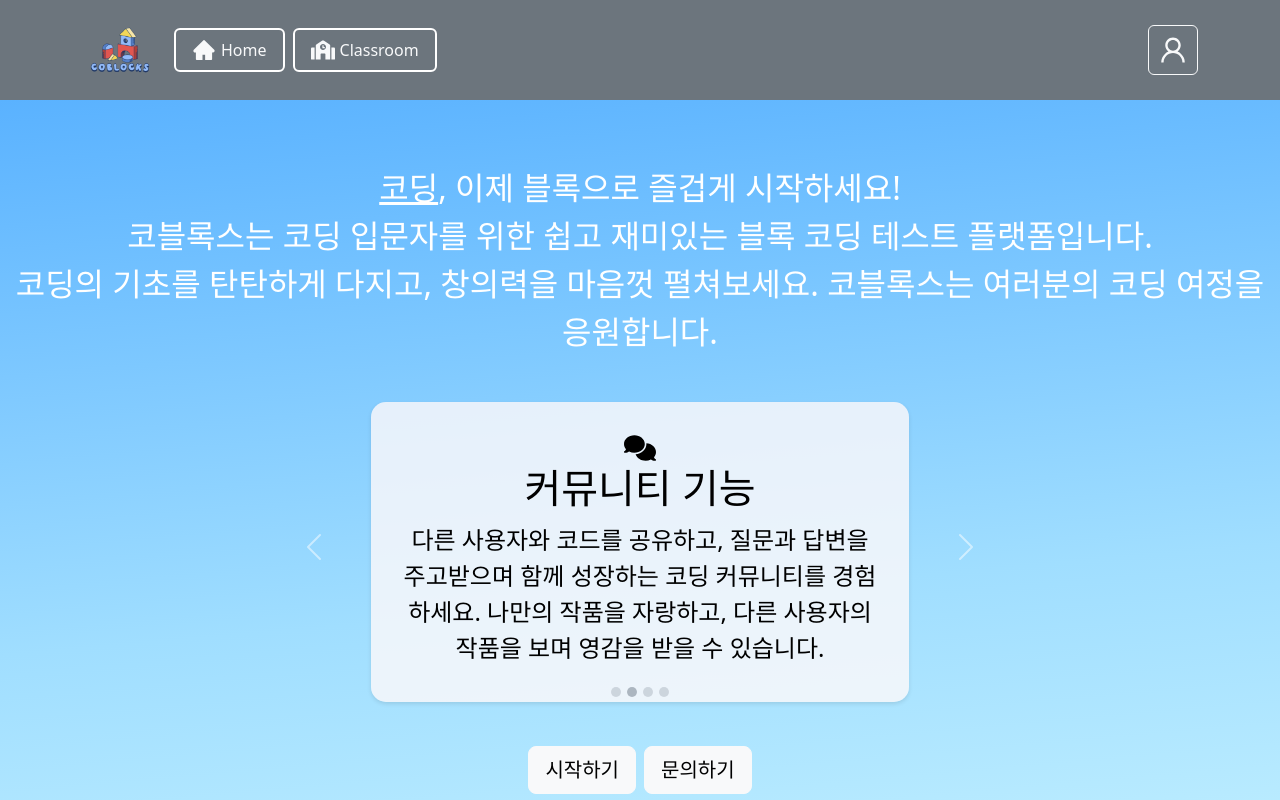
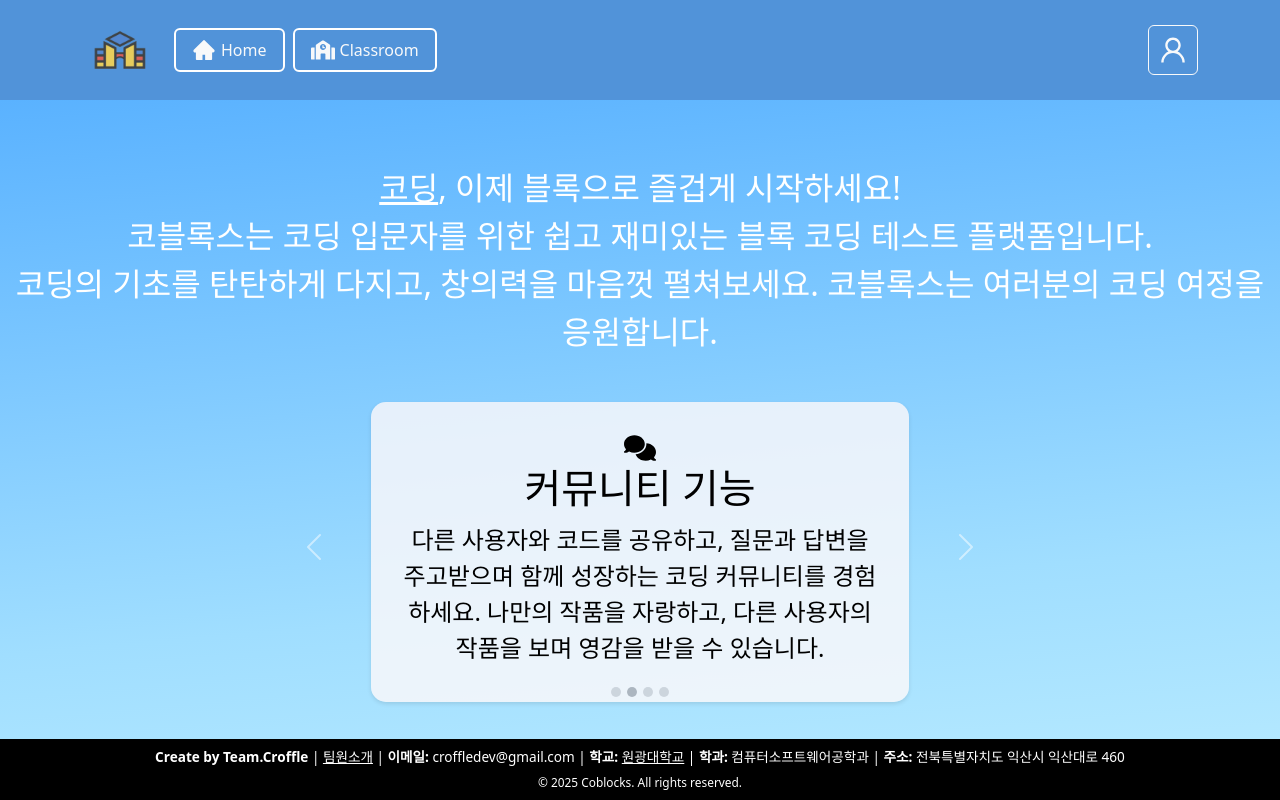
Before and after one commit to Team-Croffle/Coblocks-Web, a React (Vite) app: page / in a window 1280 px wide. Shown: the top 800 px of the page. Built offline with nearby package versions, Linux system fonts and the light colour scheme; no server answers.

Commit message:
feat : add Footer
Footer 추가 및 디자인 수정

Ref: CBLS-117

```diff
--- a/src/App.jsx
+++ b/src/App.jsx
@@ -4,22 +4,23 @@ import NavigationBar from '@layouts/NavigationBar';
 import AuthPage from '@pages/auth/AuthPage';
 import ForgotPasswordPage from '@pages/auth/ForgotPasswordPage';
 import ResetPasswordPage from '@pages/auth/ResetPasswordPage';
-import IntroContainer from '@pages/intro/IntroContainer'; // IntroContainer 컴포넌트 가져오기
+import IntroContainer from '@pages/intro/IntroContainer';
 import ClassroomMainPage from '@pages/classroom/ClassroomMainPage';
 import ClassroomPage from '@pages/classroom/ClassroomPage';
 import ClassroomWorkspace from '@pages/classroom/ClassroomWorkspace';
 import ClassroomLayout from './components/layouts/ClassroomLayout';
+import Footer from '@layouts/Footer';
+import DeveloperInfo from '@pages/developerInfo/DeveloperInfo'; // DeveloperInfo 페이지 import 추가
 
 const AppContent = () => {
-  const location = useLocation(); // Router 내부에서 useLocation 호출
+  const location = useLocation();
   return (
     <>
-      {/* 로그인 페이지와 비밀번호 찾기 페이지가 아닐 경우에만 NavigationBar 렌더링 */}
       {location.pathname !== '/login' && location.pathname !== '/forgot-password' && <NavigationBar />}
       <Routes>
         <Route
           path='/'
-          element={<IntroContainer />} // Home Page를 IntroContainer로 변경
+          element={<IntroContainer />}
         />
         <Route
           path='/login'
@@ -37,7 +38,6 @@ const AppContent = () => {
           path='/classroom-main'
           element={<ClassroomMainPage />}
         />
-
         <Route element={<ClassroomLayout />}>
           <Route
             path='/classroom'
@@ -48,7 +48,6 @@ const AppContent = () => {
             element={<ClassroomWorkspace />}
           />
         </Route>
-
         <Route
           path='/profile'
           element={
@@ -57,6 +56,11 @@ const AppContent = () => {
             </div>
           }
         />
+        <Route
+          path='/developer-info'
+          element={<DeveloperInfo />}
+        />{' '}
+        {/* 팀원소개 라우트 추가 */}
       </Routes>
     </>
   );
@@ -67,6 +71,7 @@ const App = () => {
     <>
       <Router>
         <AppContent />
+        <Footer />
       </Router>
     </>
   );
--- /dev/null
+++ b/src/components/layouts/Footer.jsx
@@ -0,0 +1,53 @@
+import React from 'react';
+import { Container, Row, Col } from 'react-bootstrap';
+import { Link } from 'react-router-dom';
+
+const Footer = () => {
+  return (
+    <footer
+      className='py-2'
+      style={{
+        backgroundColor: '#000',
+        color: '#fff',
+        position: 'fixed',
+        left: 0,
+        bottom: 0,
+        width: '100%',
+        zIndex: 100,
+        fontSize: '0.85rem',
+      }}
+    >
+      <Container>
+        <Row>
+          <Col className='text-center'>
+            <div>
+              <strong>Create by Team.Croffle</strong> |{' '}
+              <Link
+                to='/developer-info'
+                style={{ color: '#fff', textDecoration: 'underline' }}
+              >
+                팀원소개
+              </Link>{' '}
+              | <strong>이메일:</strong> croffledev@gmail.com | <strong>학교:</strong>{' '}
+              <a
+                href='https://www.wku.ac.kr/'
+                target='_blank'
+                rel='noopener noreferrer'
+                style={{ color: '#fff', textDecoration: 'underline' }}
+              >
+                원광대학교
+              </a>{' '}
+              | <strong>학과:</strong> 컴퓨터소프트웨어공학과 | <strong>주소:</strong> 전북특별자치도 익산시 익산대로
+              460
+            </div>
+            <div className='mt-1'>
+              <small>&copy; {new Date().getFullYear()} Coblocks. All rights reserved.</small>
+            </div>
+          </Col>
+        </Row>
+      </Container>
+    </footer>
+  );
+};
+
+export default Footer;
--- a/src/components/layouts/NavigationBar.jsx
+++ b/src/components/layouts/NavigationBar.jsx
@@ -4,7 +4,7 @@ import { AiOutlineUser, AiFillHome } from 'react-icons/ai';
 import { FaSchool } from 'react-icons/fa';
 import { Link, useNavigate } from 'react-router-dom';
 import { Container, Nav, Navbar, Button, Dropdown } from 'react-bootstrap';
-import mainLogo from '@images/Logo/mainlogo-bg-tp.png';
+import mainLogo from '@assets/images/Logo/minilogo-bg-tp.png';
 import supabase from '@utils/supabase'; // Supabase client import
 
 const NavigationBar = () => {
@@ -99,9 +99,10 @@ const NavigationBar = () => {
   return (
     <Navbar
       expand='lg'
-      className='bg-secondary shadow py-3'
+      className='shadow py-3'
       expanded={isNavbarExpanded}
       onToggle={setIsNavbarExpanded}
+      style={{ backgroundColor: '#5193d9' }} // 살짝 진한 하늘색 배경색 설정
     >
       <Container>
         <Navbar.Toggle
--- a/src/pages/auth/AuthPage.jsx
+++ b/src/pages/auth/AuthPage.jsx
@@ -3,6 +3,7 @@ import { Container, Form, Button, Alert, Card } from 'react-bootstrap';
 import { Link, useNavigate } from 'react-router-dom';
 import SignupModal from '@modules/modal/SignupModal';
 import supabase from '@utils/supabase';
+import mainLogo from '@assets/images/Logo/mainlogo-bg-tp.png';
 
 const LoginPage = () => {
   const [formData, setFormData] = useState({
@@ -56,7 +57,13 @@ const LoginPage = () => {
           style={{ maxWidth: '450px', width: '100%' }}
         >
           <Card.Body>
-            <h2 className='text-center mb-4'>로그인</h2>
+            <div className='text-center mb-4'>
+              <img
+                src={mainLogo}
+                alt='메인 로고'
+                style={{ height: '150px', objectFit: 'contain' }}
+              />
+            </div>
 
             {error && <Alert variant='danger'>{error}</Alert>}
 
--- a/src/pages/developerInfo/Card.jsx
+++ b/src/pages/developerInfo/Card.jsx
@@ -1,70 +1,95 @@
 import React from 'react';
 import PropTypes from 'prop-types';
 import Card from 'react-bootstrap/Card';
-import Container from 'react-bootstrap/Container';
 import { FaGithub, FaInstagram } from 'react-icons/fa';
 import { MdEmail } from 'react-icons/md';
 import InfoCSS from './DeveloperInfo.module.css';
-import mbtiImages from '../../assets/images/DeveloperInfoMbti/MBTI';
-import wkuLogo from '../../assets/images/wkuLogo/wkuLogo.png';
+import mbtiImages from '@assets/images/DeveloperInfoMbti/MBTI';
+import wkuLogo from '@assets/images/Logo/wkuLogo.png';
 
 const DeveloperCard = ({ developer }) => {
   return (
     <Card className={InfoCSS.customCard}>
-      <Card.Body>
-        <Card.Title style={{ textAlign: 'center' }}>
-          <h5 className='fw-bold'>Team Croffle</h5>
+      <Card.Body
+        className='text-center'
+        style={{ fontSize: '0.75rem' }} // 전체 글자 크기 축소
+      >
+        <Card.Title>
+          <h5
+            className='fw-bold mb-2'
+            style={{ fontSize: '1rem' }} // 제목 크기 축소
+          >
+            Team Croffle
+          </h5>
         </Card.Title>
         <Card.Img
-          className='d-flex mx-auto'
-          style={{ width: '10rem', height: 'auto' }}
+          className='d-block mx-auto mb-3'
+          style={{ width: '5rem', height: 'auto' }} // 이미지 크기 축소
           src={mbtiImages[developer.mbti]}
+          alt='MBTI'
         />
-        <Container className='text-end px-0 mx-0'>
-          <div className='mt-3'>
+        <div className='text-start'>
+          <div
+            className='d-flex align-items-center mb-2'
+            style={{ fontSize: '0.85rem' }} // 텍스트 크기 축소
+          >
             <Card.Img
-              className='me-1'
+              className='me-2'
               src={wkuLogo}
-              style={{ width: '1.6rem', height: 'auto' }}
+              style={{ width: '1rem', height: 'auto' }} // 로고 크기 축소
+              alt='School Logo'
             />
             <span>{developer.school}</span>
           </div>
-          <div>
-            <p className='m-1 mb-2'>{developer.name}</p>
+          <p
+            className='m-1 mb-2 fw-bold'
+            style={{ fontSize: '0.85rem' }} // 이름 크기 축소
+          >
+            {developer.name}
+          </p>
           <p
             className='m-1 mb-2'
-              style={{ fontSize: '0.8rem' }}
+            style={{ fontSize: '0.7rem' }} // 전공 크기 축소
           >
             {developer.major}
           </p>
-            <span className='m-2 fs-4'>
+          <div className='d-flex justify-content-center mb-2'>
             <a
               className='m-1'
               href={developer.github}
               target='_blank'
               rel='noopener noreferrer'
+              aria-label='GitHub'
             >
-                <FaGithub />
+              <FaGithub style={{ fontSize: '1rem' }} /> {/* 아이콘 크기 축소 */}
             </a>
             <a
-                className='ml-2'
+              className='m-1'
               href={developer.insta}
               target='_blank'
               rel='noopener noreferrer'
+              aria-label='Instagram'
             >
-                <FaInstagram />
+              <FaInstagram style={{ fontSize: '1rem' }} /> {/* 아이콘 크기 축소 */}
             </a>
-            </span>
           </div>
-        </Container>
-        <p
-          className='mx-0 mt-2 mb-0 text-end'
-          style={{ fontSize: '0.7rem' }}
+          <div
+            className='mt-2 d-flex align-items-center justify-content-center'
+            style={{
+              fontSize: '0.65rem', // 이메일 섹션 글자 크기 축소
+              wordWrap: 'break-word',
+            }}
           >
-          <MdEmail /> Email:
-          <br />
+            <MdEmail style={{ fontSize: '0.9rem', marginRight: '0.5rem' }} /> {/* 아이콘 크기 축소 */}
+            <a
+              href={`mailto:${developer.email}`}
+              style={{ textDecoration: 'none', color: 'inherit' }}
+              aria-label='Send Email'
+            >
               {developer.email}
-        </p>
+            </a>
+          </div>
+        </div>
       </Card.Body>
     </Card>
   );
--- a/src/pages/intro/IntroContainer.jsx
+++ b/src/pages/intro/IntroContainer.jsx
@@ -7,9 +7,15 @@ const IntroContainer = () => {
   return (
     <div>
       <div className={`${styles.intro} py-3 position-relative`}>
-        <div className='introContainer position-relative mt-5 mx-auto'>
+        <div
+          className='introContainer position-relative mt-5 mx-auto'
+          style={{ zIndex: 2 }} // 글자를 앞으로 오게 설정
+        >
           <section className='introSection d-flex flex-column align-items-center'>
-            <div className='introContent text-center text-white'>
+            <div
+              className='introContent text-center text-white'
+              style={{ zIndex: 2 }} // 글자를 앞으로 오게 설정
+            >
               <p className='introParagraph fs-2 lh-base user-select-none'>
                 <span className='text-decoration-underline'>코딩</span>, 이제 블록으로 즐겁게 시작하세요!
                 <br />
@@ -23,14 +29,23 @@ const IntroContainer = () => {
             <IntroCarousel />
           </section>
           <div className='introBtnContainer d-flex justify-content-center gap-2 m-4'>
-            <Button variant='light' size='lg'>
+            <Button
+              variant='light'
+              size='lg'
+            >
               시작하기
             </Button>
-            <Button variant='light' size='lg'>
+            <Button
+              variant='light'
+              size='lg'
+            >
               문의하기
             </Button>
           </div>
-          <div className='introAddContainer text-center text-black fs-5 lh-base user-select-none'>
+          <div
+            className='introAddContainer text-center text-black fs-5 lh-base user-select-none'
+            style={{ zIndex: 2 }} // 추가 텍스트도 앞으로 오게 설정
+          >
             <h3 className='introAddTitle'>그리고...</h3>
             <p className='introAddParagraph'>
               코블록스는 교육 기관 및 코딩 학습 단체와 협력하여 코딩 교육 활성화에 기여하고 있습니다.
@@ -39,7 +54,10 @@ const IntroContainer = () => {
             </p>
           </div>
         </div>
-        <div className={styles.introDivider}>
+        <div
+          className={styles.introDivider}
+          style={{ zIndex: 1 }}
+        >
           <svg
             className='styles.svg'
             data-name='Layer 1'
```
Also changed, not shown: 1 other file (tests, documents, lock files or other folders). Lines whose indentation alone changed are shown as unchanged.
